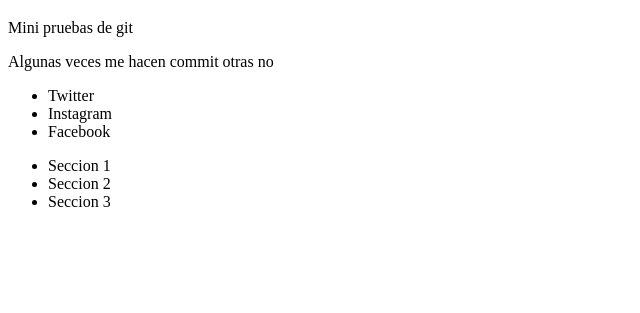
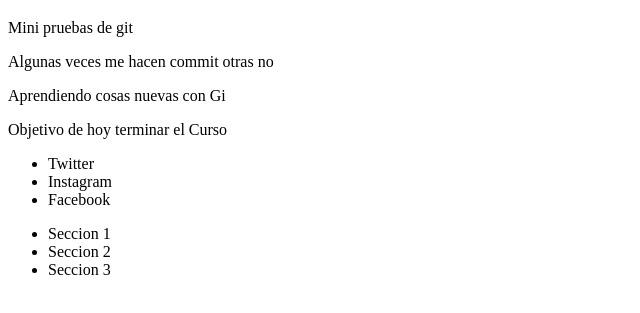
Before and after one commit to Aestarellas/ManualGit-GitHub, a plain HTML site: page index.html in a window 1280 px wide. Shown: the part 61-374 px from the top of the page, without its empty margins (0-640 px from the left). Drawn offline with Linux system fonts and the light colour scheme.

Commit message:
Agregamos texto

```diff
--- a/index.html
+++ b/index.html
@@ -10,6 +10,10 @@
 
     <p>Mini pruebas de git</p>
     <p>Algunas veces me hacen commit otras no</p>
+
+    <p>Aprendiendo cosas nuevas con Gi</p>
+    <p>Objetivo de hoy terminar el Curso</p>
+
 
 
     <ul>
```
